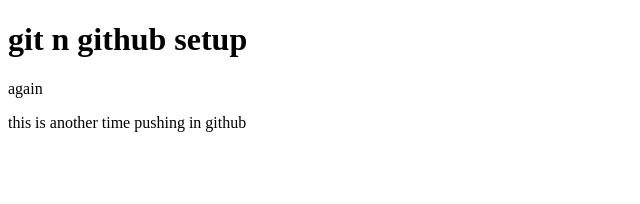
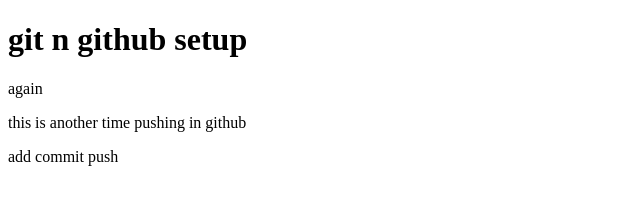
Before and after one commit to uchihaNayeem/nayeems-first-website, a plain HTML site: page index.html in a window 1280 px wide. Shown: the whole page, without its empty margins (0-640 px from the left). Drawn offline with Linux system fonts and the light colour scheme.

Commit message:
first ever commit

```diff
--- a/index.html
+++ b/index.html
@@ -11,5 +11,7 @@
   <p>again</p>
   <p>this is another time pushing in github</p>
 
+  <p>add commit push</p>
+
 </body>
 </html>
```
